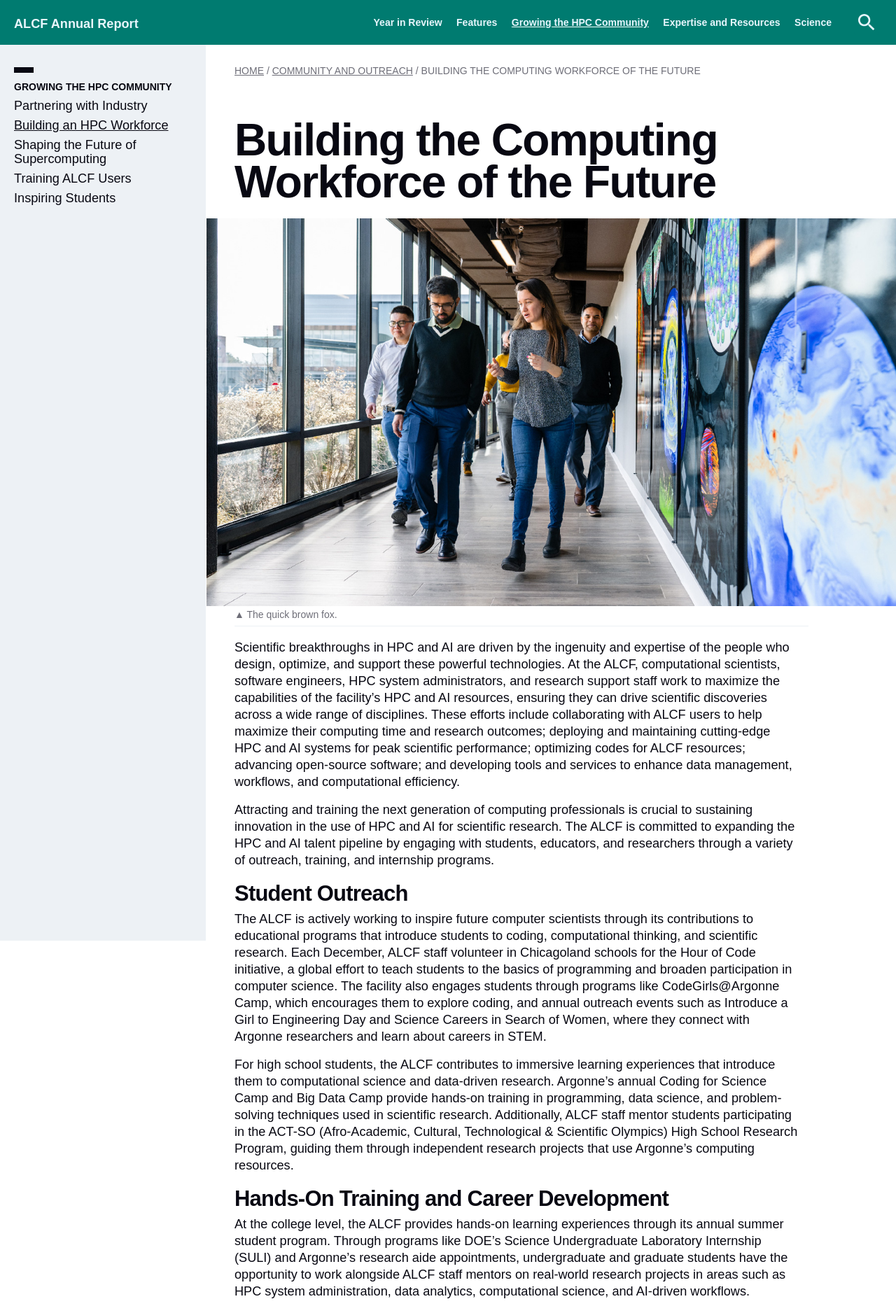
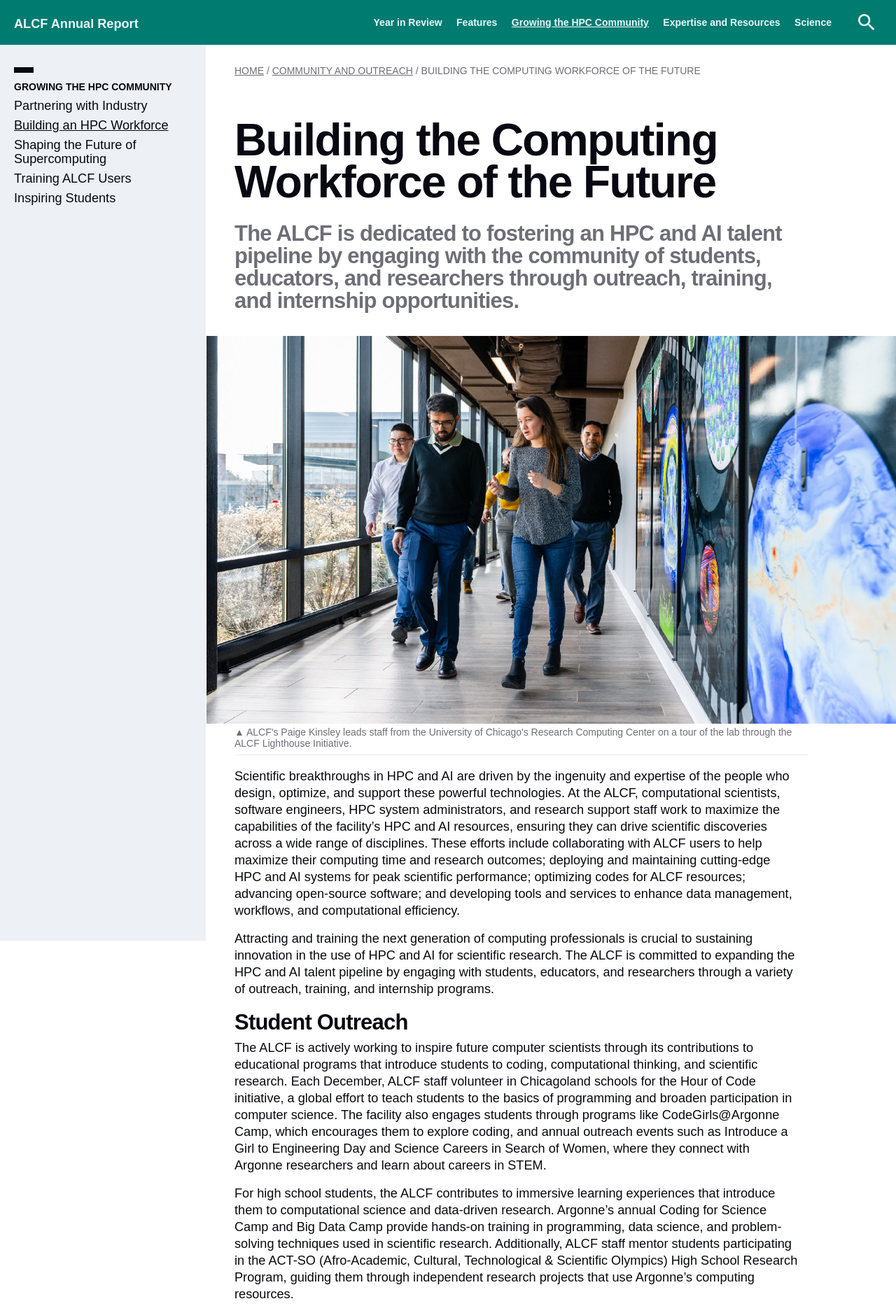
Before and after one commit to argonne-lcf/AR2024, a Jekyll site: the page built from 03_community/workforcedevelopment.md, in a window 1280 px wide. Shown: the top 1876 px of the page at 70% size. Built offline with Jekyll 4.4.1, drawn with Linux system fonts in a browser that asks for light colours; some web fonts are replaced.

Commit message:
Update workforcedevelopment-LL.md

```diff
--- a/03_community/workforcedevelopment.md
+++ b/03_community/workforcedevelopment.md
@@ -3,7 +3,8 @@ layout: page
 
 title: Building the Computing Workforce of the Future
 hero-img-source: "ALCF_Lighthouse.jpg"
-hero-img-caption: "The quick brown fox."
+hero-img-caption: "ALCF's Paige Kinsley leads staff from the University of Chicago's Research Computing Center on a tour of the lab through the ALCF Lighthouse Initiative."
+intro: "The ALCF is dedicated to fostering an HPC and AI talent pipeline by engaging with the community of students, educators, and researchers through outreach, training, and internship opportunities."
 
 theme: white
 permalink: community-and-outreach/building-an-hpc-workforce
```
